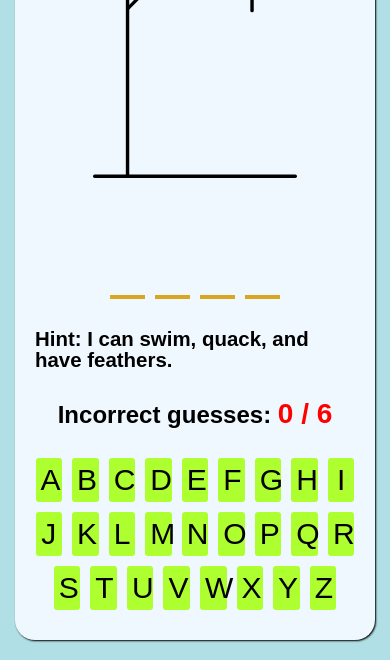
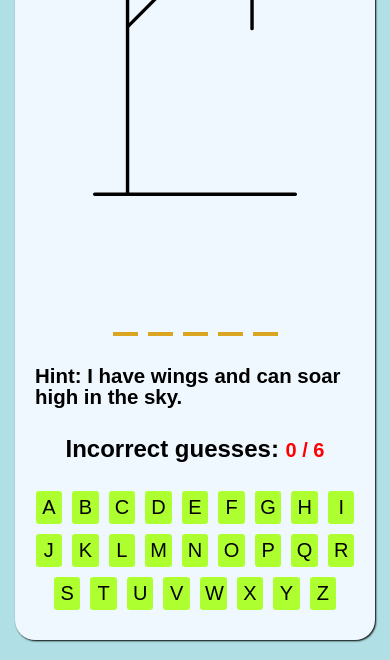
Before and after one commit to Anatoli-Paliukhovich/rs-school-projects-firstStage, a plain HTML site: page hangman/index.html in a window 390 px wide. Shown: the part 184-844 px from the top of the page. Drawn offline with Linux system fonts and the light colour scheme.

Commit message:
fix: fix responsive layout and remove keydown

```diff
--- a/hangman/css/style.css
+++ b/hangman/css/style.css
@@ -306,4 +306,19 @@ body {
 		font-size: calc(20px + (18 + 18) * ((100vw - 380px) / 786));
 		text-align: left;
 	}
+
 }
+
+@media (max-width: 560px) {
+	.char {
+		width: 25px;
+	}
+
+	.hangman__keyboard button {
+		font-size: 20px;
+	}
+
+	.hangman__incorrect-count span {
+		font-size: 20px;
+	}
+}
--- a/hangman/js/script.js
+++ b/hangman/js/script.js
@@ -1,6 +1,38 @@
 "use strict";
 
 const taskList = [
+  {
+    hint: "I'm a nocturnal bird known for my hooting sound.",
+    word: "owl",
+  },
+  {
+    hint: "I'm a venomous snake known for my hood.",
+    word: "cobra",
+  },
+  {
+    hint: "I'm a bird that can imitate human speech.",
+    word: "parrot",
+  },
+  {
+    hint: "I have wings and can soar high in the sky.",
+    word: "eagle",
+  },
+  {
+    hint: "I'm known for my humps and live in the desert.",
+    word: "camel",
+  },
+  {
+    hint: "I'm a reptile that can change color and blend in with my surroundings.",
+    word: "chameleon",
+  },
+  {
+    hint: "I have black and white stripes and am often associated with zebras.",
+    word: "penguin",
+  },
+  {
+    hint: "I'm a small, furry mammal that can fly and see in the dark.",
+    word: "bat",
+  },
   {
     hint: "I'm black and white and loved all over the world.",
     word: "panda",
@@ -154,11 +186,6 @@ for (let i = 97; i <= 122; i++) {
   keyboardBtns.addEventListener("click", function (e) {
     return startGame(e.target.innerHTML, e.target);
   });
-  document.addEventListener("keydown", function (event) {
-    if (event.key.match(String.fromCharCode(i))) {
-      return startGame(event.key.toUpperCase(), event.target);
-    }
-  });
 }
 
 function startGame(clickedChar, btn) {
```
